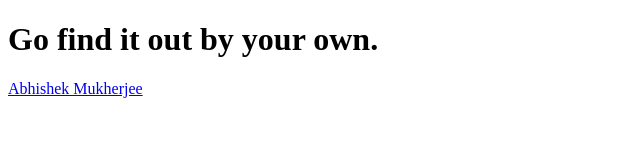
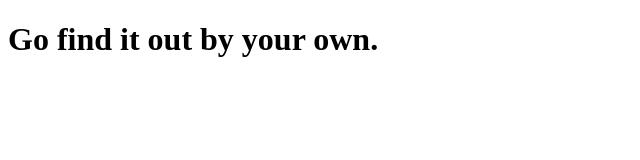
Before and after one commit to abhishekkmukherjee/answer, a plain HTML site: page index.html in a window 1280 px wide. Shown: the whole page, without its empty margins (0-640 px from the left). Drawn offline with Linux system fonts and the light colour scheme.

Commit message:
removed footer

```diff
--- a/index.html
+++ b/index.html
@@ -9,7 +9,5 @@
 <body>
     <h1>Go find it out by your own.</h1>
 </body>
-<footer>
-    <a href="https://twitter.com/abmukherjee">Abhishek Mukherjee</a>
-</footer>
+
 </html>
```
